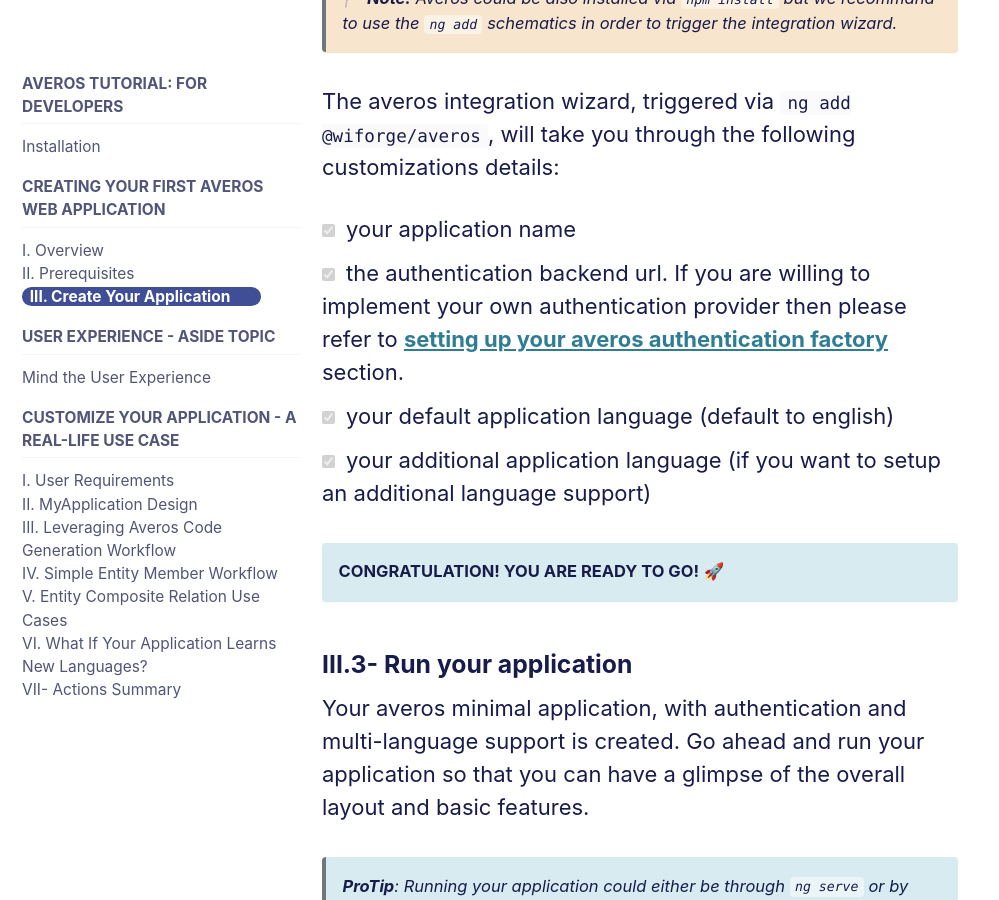
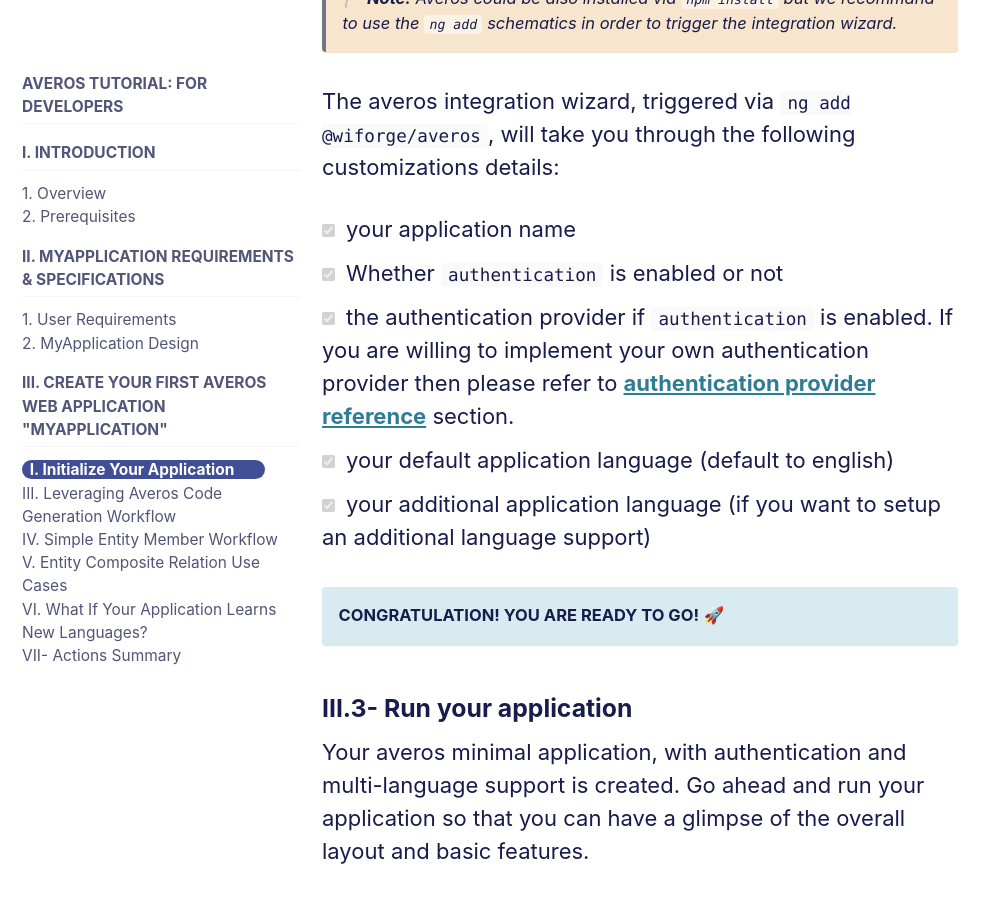
Before and after one commit to averos-io/averos-io.github.io, a Jekyll site: the page built from _docs/getting-started/05.3-create-your-application.md, in a window 1280 px wide and 900 px high, scrolled down 1428 px. Shown: the whole window, without its empty margins (0-999 px from the left). Built offline with Jekyll 4.4.1, drawn with Linux system fonts in a browser that asks for light colours; cached includes are drawn as plain includes; comment, search, counter and statistics services are not loaded; a style sheet for code colours, icons or effects is not loaded.

Commit message:
tutorial updated

```diff
--- a/_data/navigation.yml
+++ b/_data/navigation.yml
@@ -1,6 +1,8 @@
 
 # main links
 main:
+  - title: "Wibuild©"
+    url: /averos/wibuild/
   - title: "Documentation"
     url: /averos/documentation/
   - title: "Averos Tutorial"
@@ -246,27 +248,36 @@
 gettingstarted:
   - title: "Averos Tutorial: for Developers"
     url: /averos/getting-started
+    # children:
+    #   - title: "Installation"
+    #     url: /averos/getting-started/installation/
+  - title: I. Introduction
     children:
-      - title: "Installation"
-        url: /averos/getting-started/installation/
-  - title: Creating Your First Averos Web Application
+      - title: "1. Overview"
+        url: /averos/getting-started/first-application-overview/
+      - title: "2. Prerequisites"
+        url: /averos/getting-started/prerequisites/
+
+  - title: II. MyApplication Requirements & Specifications
     children:
-      - title: "I. Overview"
-        url: /averos/getting-started/first-application-overview/
-      - title: "II. Prerequisites"
-        url: /averos/getting-started/prerequisites/
-      - title: "III. Create Your Application"
+      - title: "1. User Requirements"
+        url: /averos/getting-started/customize-your-app-business-requirements/
+      - title: "2. MyApplication Design"
+        url: /averos/getting-started/customize-your-app-application-design/
+
+  # - title: User Experience - Aside Topic
+  #   children:
+  #     - title: "Mind the User Experience"
+  #       url: /averos/getting-started/user-experience/
+
+  - title: III. Create Your First Averos Web Application "MyApplication"
+    children:
+      # - title: "I. User Requirements"
+      #   url: /averos/getting-started/customize-your-app-business-requirements/
+      # - title: "II. MyApplication Design"
+      #   url: /averos/getting-started/customize-your-app-application-design/
+      - title: "I. Initialize Your Application"
         url: /averos/getting-started/create-your-application/
-  - title: User Experience - Aside Topic
-    children:
-      - title: "Mind the User Experience"
-        url: /averos/getting-started/user-experience/
-  - title: Customize your application - A Real-life use case
-    children:
-      - title: "I. User Requirements"
-        url: /averos/getting-started/customize-your-app-business-requirements/
-      - title: "II. MyApplication Design"
-        url: /averos/getting-started/customize-your-app-application-design/
       - title: "III. Leveraging Averos Code Generation Workflow"
         url: /averos/getting-started/customize-your-app-averos-workflow/
       - title: "IV. Simple Entity Member Workflow"
--- a/_docs/getting-started/05.2-prerequisites.md
+++ b/_docs/getting-started/05.2-prerequisites.md
@@ -1,11 +1,10 @@
 ---
-title: "Creating Your First Application"
+title: "Prerequisites"
 permalink: /averos/getting-started/prerequisites/
 excerpt: "prerequisites"
 toc: true
 ---
 
-## **II. Prerequisites**
 
 #### **1. Nodejs**
 
--- a/_docs/getting-started/05.3-create-your-application.md
+++ b/_docs/getting-started/05.3-create-your-application.md
@@ -42,7 +42,8 @@
 The averos integration wizard, triggered via `ng add @wiforge/averos`, will take you through the following customizations details:
 
  - [x] your application name
- - [x] the authentication backend url. If you are willing to implement your own authentication provider then please refer to [**setting up your averos authentication factory**]({{"/averos/documentation/references-and-conventions/reference-authentication-provider/" | relative_url}} "Authentication Provider SetUp") section.
+ - [x] Whether `authentication` is enabled or not
+ - [x] the authentication provider if `authentication` is enabled. If you are willing to implement your own authentication provider then please refer to [**authentication provider reference**]({{"/averos/documentation/references-and-conventions/reference-authentication-provider/" | relative_url}} "Authentication Provider SetUp") section.
  - [x] your default application language (default to english)
  - [x] your additional application language (if you want to setup an additional language support)
 
```
Also changed, not shown: _pages/wibuild.md (added, +10 -0 lines).
